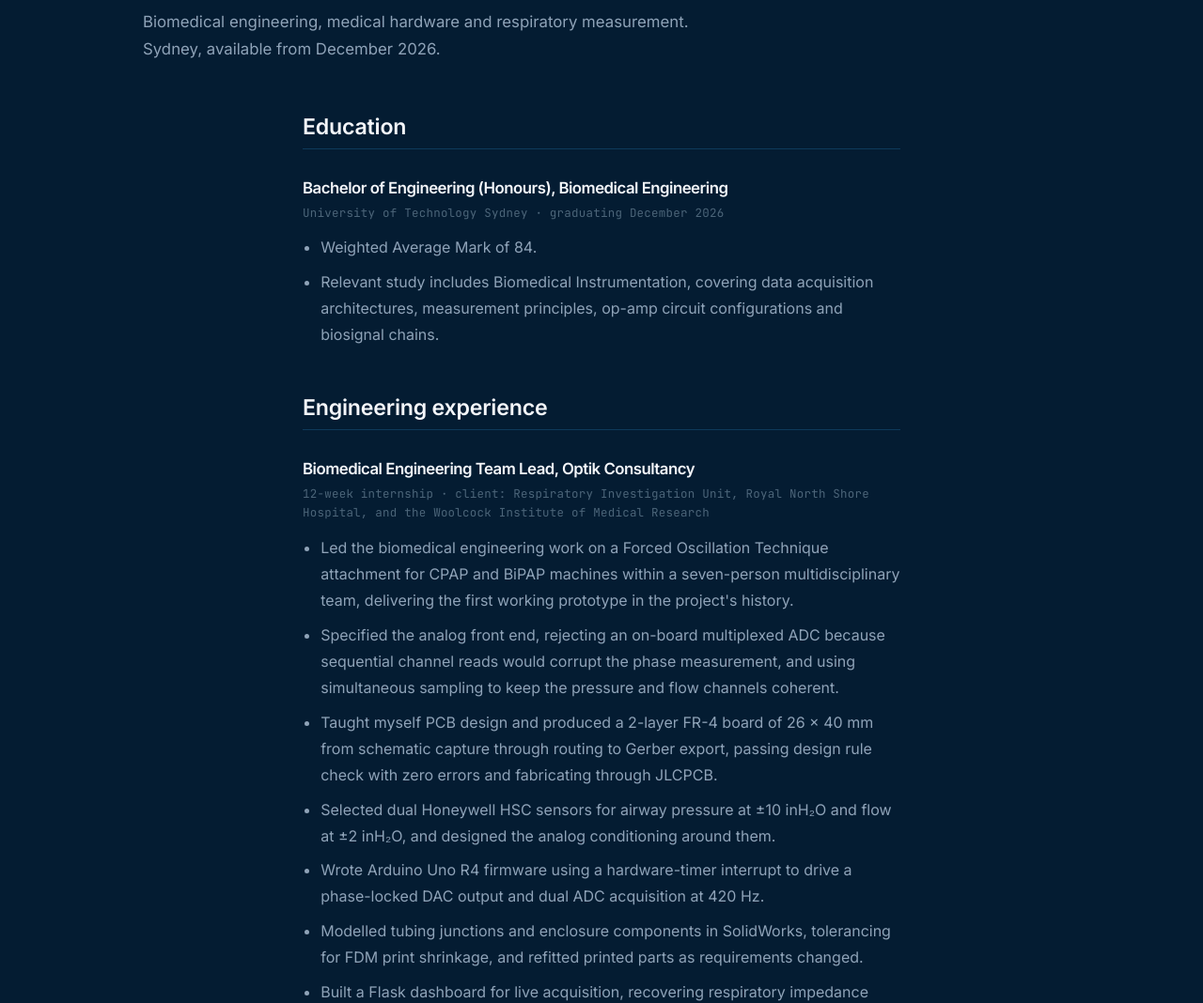
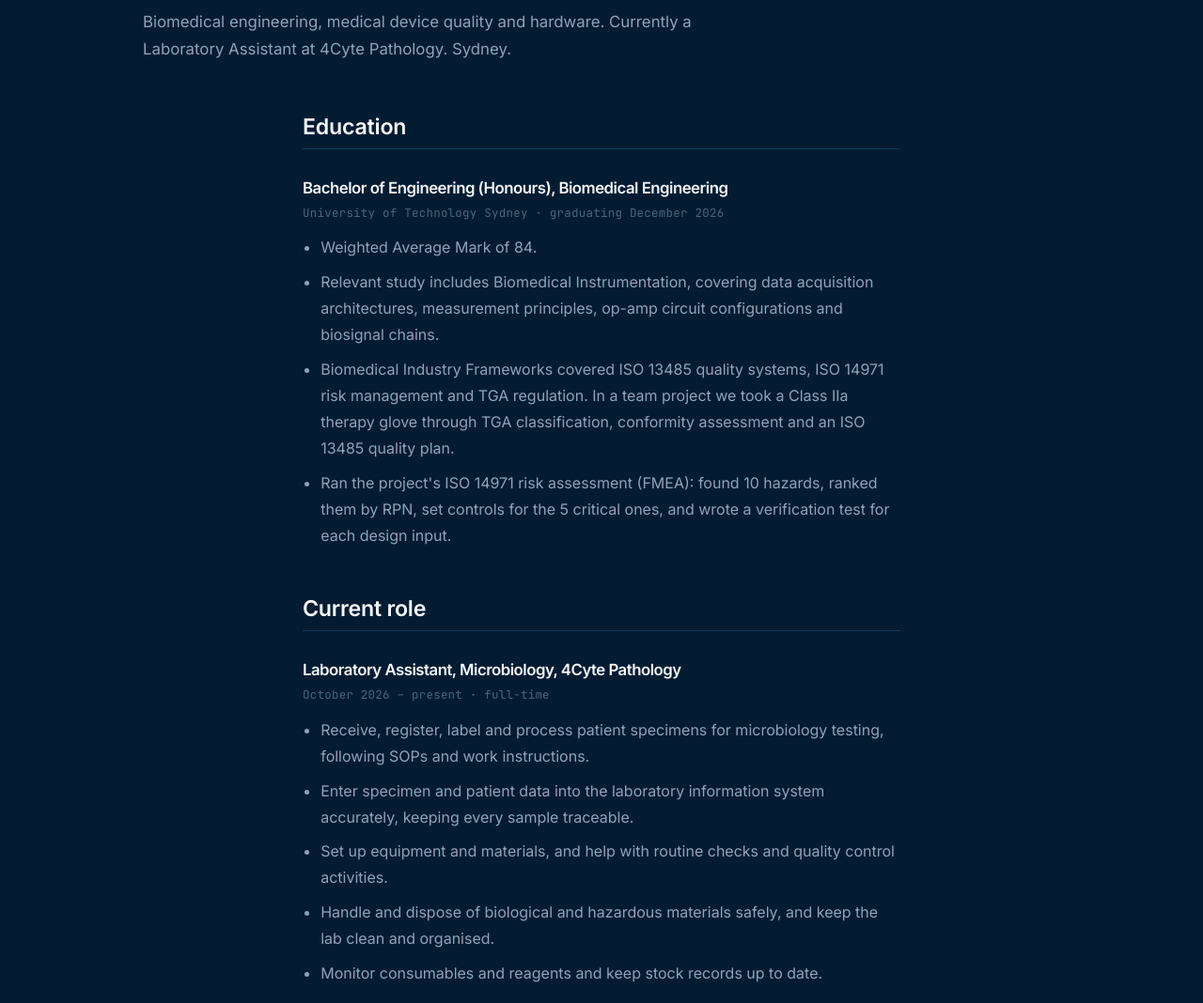
Before and after one commit to KyawGyi12121212/Portfolio, a plain HTML site: page resume.html in a window 1280 px wide. Shown: the part 233-1301 px from the top of the page at 94% size. Drawn offline with Linux system fonts and the light colour scheme.

Commit message:
Add 4Cyte role and ISO 13485 quality skills
Co-Authored-By: Claude Opus 5.5 <noreply@anthropic.com>

```diff
--- a/resume.html
+++ b/resume.html
@@ -53,7 +53,7 @@
   <div class="container">
     <p class="section-label">Resume</p>
     <h1>Kyaw Linn Thant</h1>
-    <p class="page-sub">Biomedical engineering, medical hardware and respiratory measurement. Sydney, available from December 2026.</p>
+    <p class="page-sub">Biomedical engineering, medical device quality and hardware. Currently a Laboratory Assistant at 4Cyte Pathology. Sydney.</p>
   </div>
 </header>
 
@@ -66,6 +66,19 @@
   <ul>
     <li>Weighted Average Mark of 84.</li>
     <li>Relevant study includes Biomedical Instrumentation, covering data acquisition architectures, measurement principles, op-amp circuit configurations and biosignal chains.</li>
+    <li>Biomedical Industry Frameworks covered ISO 13485 quality systems, ISO 14971 risk management and TGA regulation. In a team project we took a Class IIa therapy glove through TGA classification, conformity assessment and an ISO 13485 quality plan.</li>
+    <li>Ran the project's ISO 14971 risk assessment (FMEA): found 10 hazards, ranked them by RPN, set controls for the 5 critical ones, and wrote a verification test for each design input.</li>
+  </ul>
+
+  <h2>Current role</h2>
+  <h3>Laboratory Assistant, Microbiology, 4Cyte Pathology</h3>
+  <p class="meta-line">October 2026 – present · full-time</p>
+  <ul>
+    <li>Receive, register, label and process patient specimens for microbiology testing, following SOPs and work instructions.</li>
+    <li>Enter specimen and patient data into the laboratory information system accurately, keeping every sample traceable.</li>
+    <li>Set up equipment and materials, and help with routine checks and quality control activities.</li>
+    <li>Handle and dispose of biological and hazardous materials safely, and keep the lab clean and organised.</li>
+    <li>Monitor consumables and reagents and keep stock records up to date.</li>
   </ul>
 
   <h2>Engineering experience</h2>
@@ -98,6 +111,7 @@
 
   <h2>Technical skills</h2>
   <div class="kv">
+    <div class="kv-row"><span class="kv-key">Quality &amp; regulatory</span><span class="kv-val">ISO 13485 quality systems, ISO 14971 risk management (FMEA, RPN), TGA device classification, working to SOPs and work instructions, inspection and leak testing, traceability and record-keeping.</span></div>
     <div class="kv-row"><span class="kv-key">Hardware &amp; PCB</span><span class="kv-val">EasyEDA Pro schematic capture, layout and routing, Gerber export, JLCPCB fabrication. Sensor selection, analog signal chain design.</span></div>
     <div class="kv-row"><span class="kv-key">Firmware</span><span class="kv-val">Arduino and C++, hardware timer interrupts, direct register manipulation, phase-locked DAC output, simultaneous ADC sampling.</span></div>
     <div class="kv-row"><span class="kv-key">CAD &amp; mechanical</span><span class="kv-val">SolidWorks part modelling, enclosure design, FDM 3D printing, tolerancing for print shrinkage, leak testing.</span></div>
```
Also changed, not shown: index.html (+13 -3 lines).
